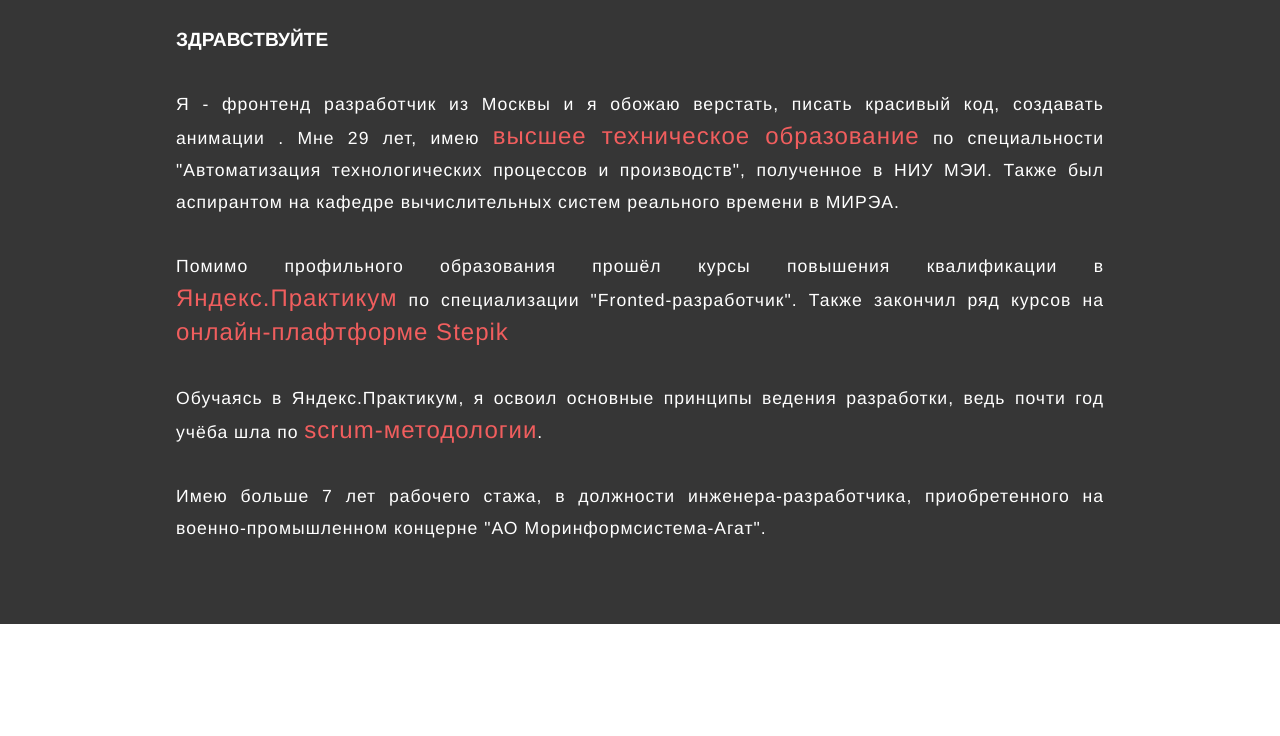
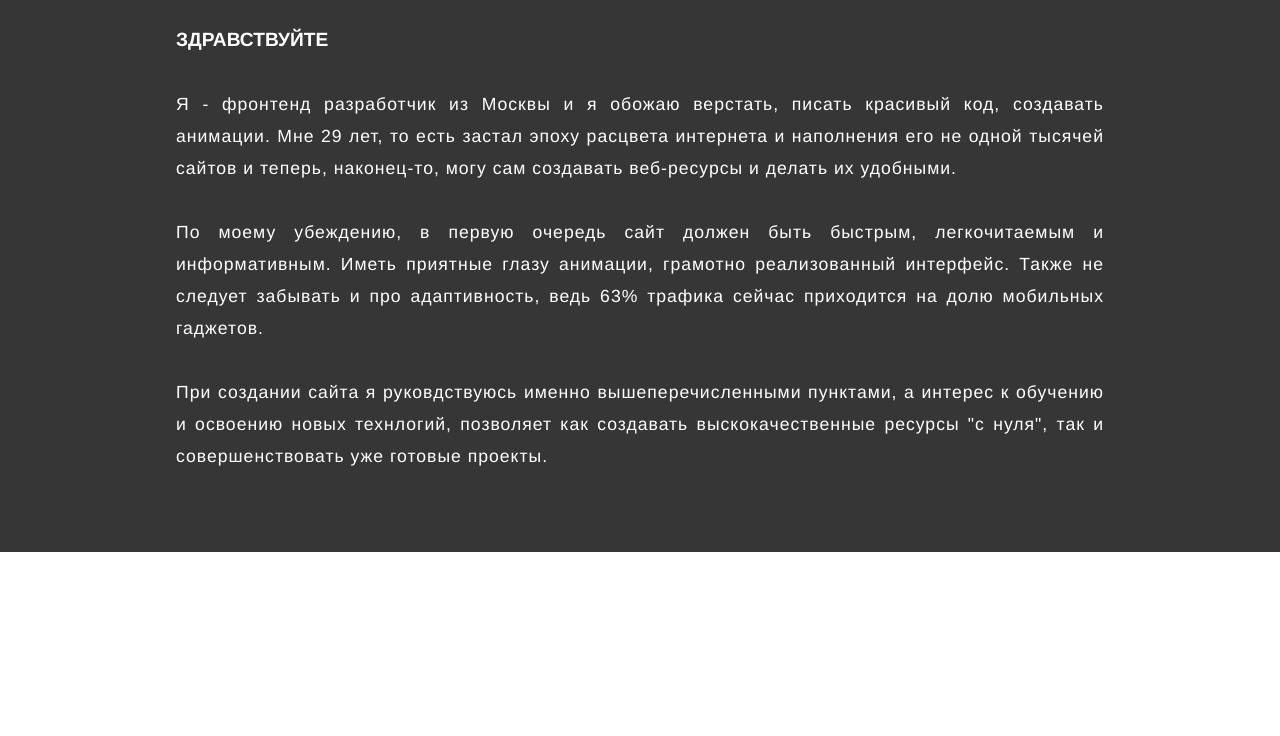
Before and after one commit to Pavmois/scssResume, a plain HTML site: page index.html in a window 1280 px wide. Shown: the part 840-1576 px from the top of the page. Drawn offline with Linux system fonts and the light colour scheme.

Commit message:
third commit

```diff
--- a/index.html
+++ b/index.html
@@ -28,17 +28,15 @@
       <div class="container">
         <h1 class="hello">ЗДРАВСТВУЙТЕ</h1>
         <p class="hello-desc">
-          Я - фронтенд разработчик из Москвы и я обожаю верстать, писать красивый код, создавать анимации .
+          Я - фронтенд разработчик из Москвы и я обожаю верстать, писать красивый код, создавать анимации.
 
-          Мне 29 лет, имею <a style="color:#f15e5e;font-size:1.5rem;">высшее техническое образование</a> по специальности "Автоматизация технологических процессов и производств", полученное в НИУ МЭИ. Также был аспирантом на кафедре
-          вычислительных систем реального времени в МИРЭА.<br /><br />
+          Мне 29 лет, то есть застал эпоху расцвета интернета и наполнения его не одной тысячей сайтов и теперь, наконец-то, могу сам создавать веб-ресурсы и делать их удобными.<br /><br />
 
-           Помимо профильного образования прошёл курсы повышения квалификации в <a style="color:#f15e5e;font-size:1.5rem;">Яндекс.Практикум</a> по специализации "Fronted-разработчик". Также закончил ряд курсов на
-           <a style="color:#f15e5e;font-size:1.5rem;">онлайн-плафтформе Stepik </a> <br /><br />
+           По моему убеждению, в первую очередь сайт должен быть быстрым, легкочитаемым и информативным. Иметь приятные глазу анимации, грамотно реализованный интерфейс.
+           Также не следует забывать и про адаптивность, ведь 63% трафика сейчас приходится на долю мобильных гаджетов.<br /><br />
 
-           Обучаясь в Яндекс.Практикум, я освоил основные принципы ведения разработки, ведь почти год учёба шла по <a style="color:#f15e5e;font-size:1.5rem;">scrum-методологии</a>. <br /><br />
-
-           Имею больше 7 лет рабочего стажа, в должности инженера-разработчика, приобретенного на военно-промышленном концерне "АО Моринформсистема-Агат".
+           При создании сайта я руковдствуюсь именно вышеперечисленными пунктами, а интерес к обучению и освоению новых технлогий, позволяет как создавать выскокачественные ресурсы
+           "с нуля", так и совершенствовать уже готовые проекты.
        </p>
         </p>
       </div>
```
